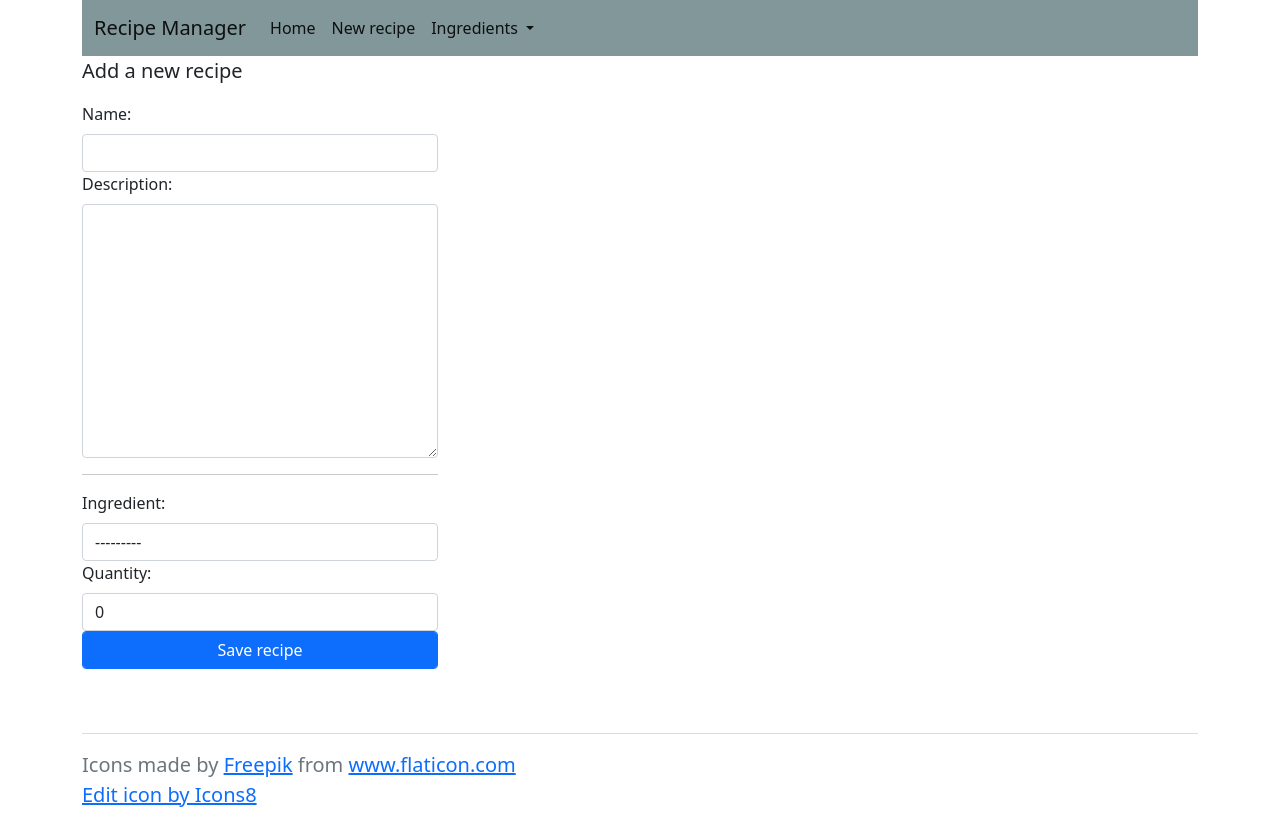
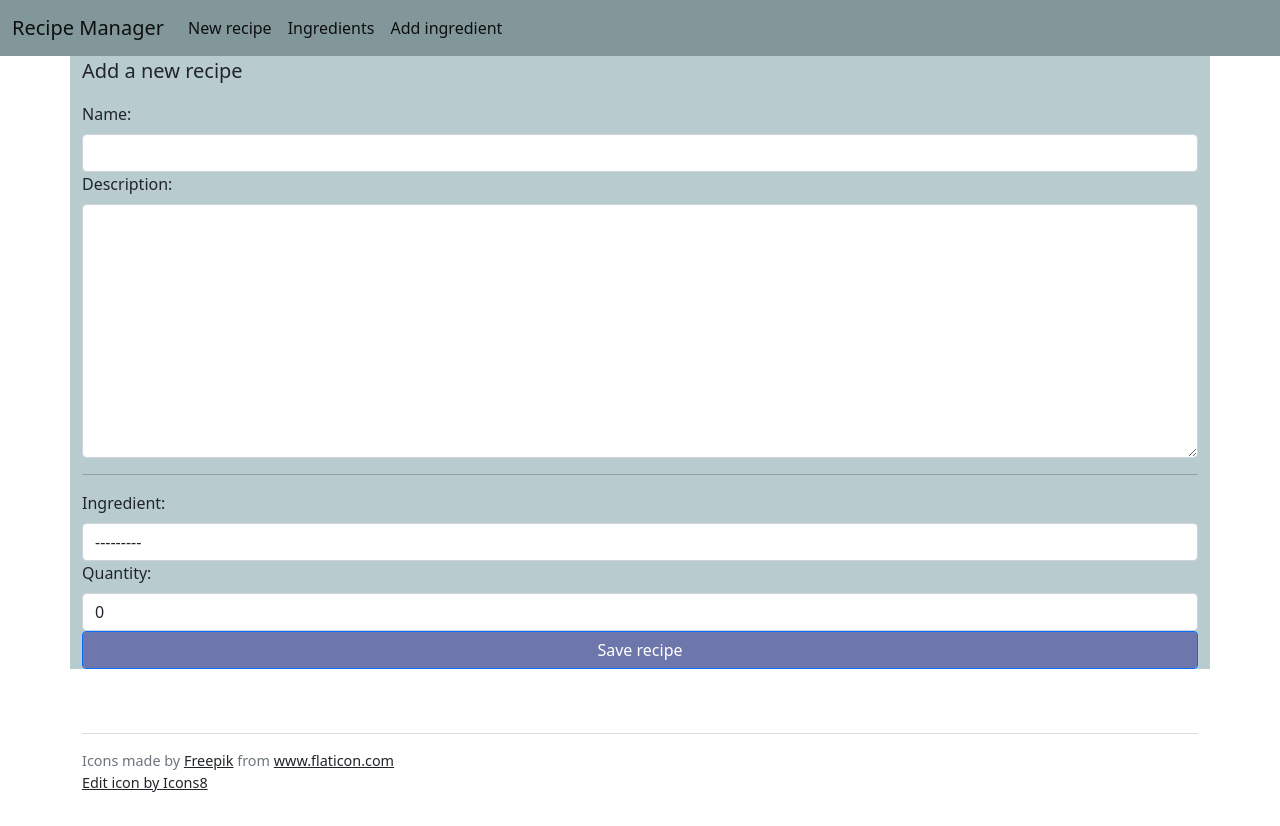
Before and after one commit to ajoyoommen/recipe_manager, a Django app: page /recipes/recipe/add in a window 1280 px wide. After the commit the page ends 792 px from the top, so only its background shows below. Run offline with Django 3.2, Linux system fonts and the light colour scheme; data that the repository does not hold is empty; some libraries are stand-ins or nearby versions.

Commit message:
Modify navbar items and css

```diff
--- a/recipes/templates/__navbar.html
+++ b/recipes/templates/__navbar.html
@@ -7,19 +7,15 @@
     <div class="collapse navbar-collapse" id="navbarSupportedContent">
       <ul class="navbar-nav me-auto mb-2 mb-lg-0">
         <li class="nav-item">
-          <a class="nav-link active" aria-current="page" href="{% url 'home' %}">Home</a>
-        </li>
-        <li class="nav-item">
           <a class="nav-link active" href="{% url 'recipe-add' %}">New recipe</a>
         </li>
-        <li class="nav-item dropdown">
-          <a class="nav-link dropdown-toggle active" href="#" id="navbarDropdown" role="button" data-bs-toggle="dropdown" aria-expanded="false">
-            Ingredients
-          </a>
-          <ul class="dropdown-menu" aria-labelledby="navbarDropdown">
-            <li><a class="dropdown-item" href="{% url 'ingredients' %}">Show all</a></li>
-            <li><a class="dropdown-item" href="{% url 'ingredient-add' %}">Add...</a></li>
-          </ul>
+
+        <li class="nav-item">
+          <a class="nav-link active" href="{% url 'ingredients' %}">Ingredients</a>
+        </li>
+
+        <li class="nav-item">
+          <a class="nav-link active" href="{% url 'ingredient-add' %}">Add ingredient</a>
         </li>
       </ul>
     </div>
--- a/recipes/templates/_layout.html
+++ b/recipes/templates/_layout.html
@@ -1,18 +1,18 @@
 {% extends '_base.html' %}
 
 {% block body %}
+  {% include '__navbar.html' %}
   <div class="container">
-    {% include '__navbar.html' %}
 
     {% block content %}
     {% endblock %}
 
     <div class="row pt-5">
-      <blockquote class="blockquote text-secondary">
+      <blockquote class="blockquote text-secondary" style="font-size: 90%;">
         <hr>
-        <p class="mb-0">Icons made by <a href="https://www.freepik.com" title="Freepik">Freepik</a> from <a href="https://www.flaticon.com/" title="Flaticon">www.flaticon.com</a></p>
+        <p class="mb-0">Icons made by <a class="link-dark" href="https://www.freepik.com" title="Freepik">Freepik</a> from <a class="link-dark" href="https://www.flaticon.com/" title="Flaticon">www.flaticon.com</a></p>
 
-        <a href="https://icons8.com/icon/86374/edit">Edit icon by Icons8</a>
+        <a class="link-dark" href="https://icons8.com/icon/86374/edit">Edit icon by Icons8</a>
       </blockquote>
 
     </div>
--- a/recipes/templates/recipes/__list_cards.html
+++ b/recipes/templates/recipes/__list_cards.html
@@ -1,8 +1,8 @@
 {% load static %}
 
 {% for r in recipes %}
-  <div class="col-md-3">
-      <div class="card" style="width: 18rem;">
+  <div class="col-md-3 p-4">
+      <div class="card shadow">
         <div class="recipe-thumb m-3 text-center bg-rm-main">{{ r.get_initials }}</div>
         <div class="card-body">
           <h5 class="card-title">{{ r.name }}</h5>
--- a/recipes/templates/recipes/new.html
+++ b/recipes/templates/recipes/new.html
@@ -5,7 +5,7 @@
 
 {% block content %}
   <div class="row">
-    <div class="col-md-4">
+    <div class="col bg-rm-secondary">
       <form method="post">{% csrf_token %}
         <p class="lead">Add a new recipe</p>
         <label class="form-label" for="id_name">Name:</label>
@@ -35,7 +35,7 @@
             {{ form.errors}}
           </div>
         {% endif %}
-        <input class="form-control btn-primary" type="submit" value="Save recipe">
+        <input class="form-control btn-primary bg-rm-main" type="submit" value="Save recipe">
       </form>
     </div>
   </div>
--- a/static/css/common.css
+++ b/static/css/common.css
@@ -13,7 +13,11 @@
 }
 
 .bg-rm-main {
-  background: #6E77AC;
+  background-color: #6E77AC;
+}
+
+.bg-rm-secondary {
+  background-color: #b8cccf;
 }
 
 .bg-ingredient {
```
